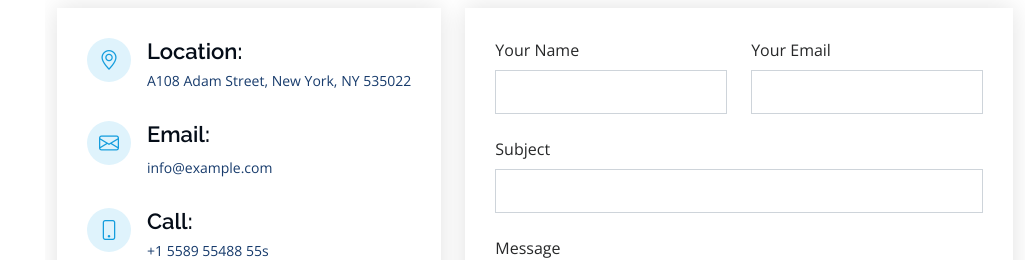
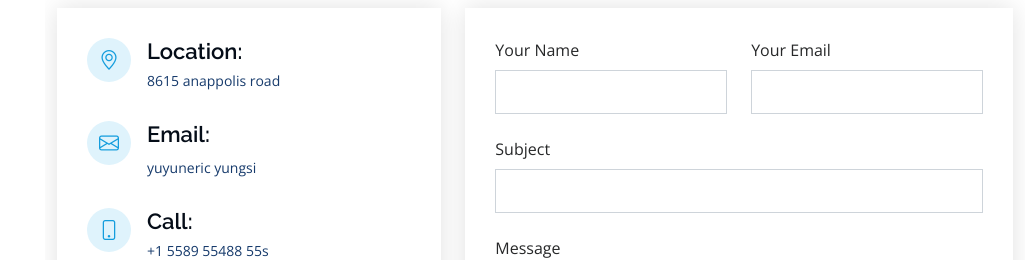
Before and after one commit to Eyungsi/CICD-Project, a plain HTML site: page index.html in a window 1280 px wide. Shown: the part 6355-6615 px from the top of the page, without its empty margins (255-1280 px from the left). Drawn offline with nearby package versions, Linux system fonts and the light colour scheme.

```diff
--- a/index.html
+++ b/index.html
@@ -568,13 +568,13 @@
               <div class="address">
                 <i class="bi bi-geo-alt"></i>
                 <h4>Location:</h4>
-                <p>A108 Adam Street, New York, NY 535022</p>
+                <p>8615 anappolis road </p>
               </div>
 
               <div class="email">
                 <i class="bi bi-envelope"></i>
                 <h4>Email:</h4>
-                <p>info@example.com</p>
+                <p>yuyuneric yungsi</p>
               </div>
 
               <div class="phone">
```
